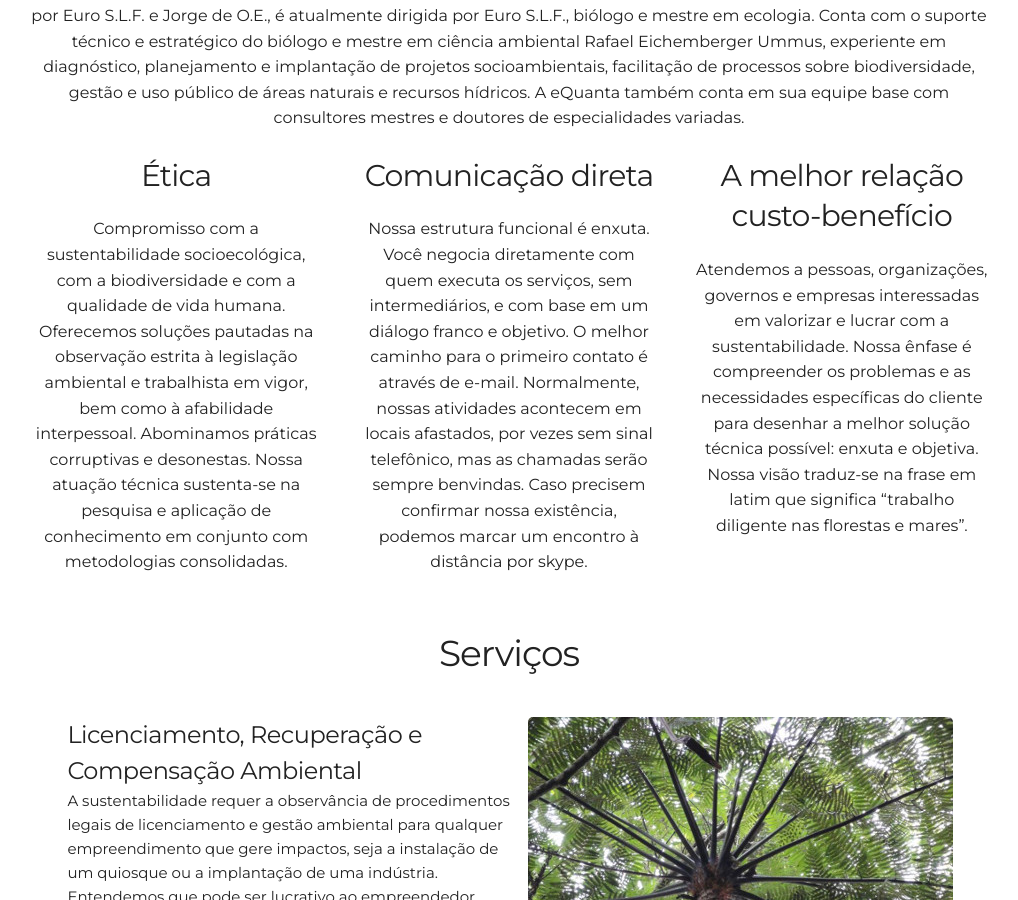
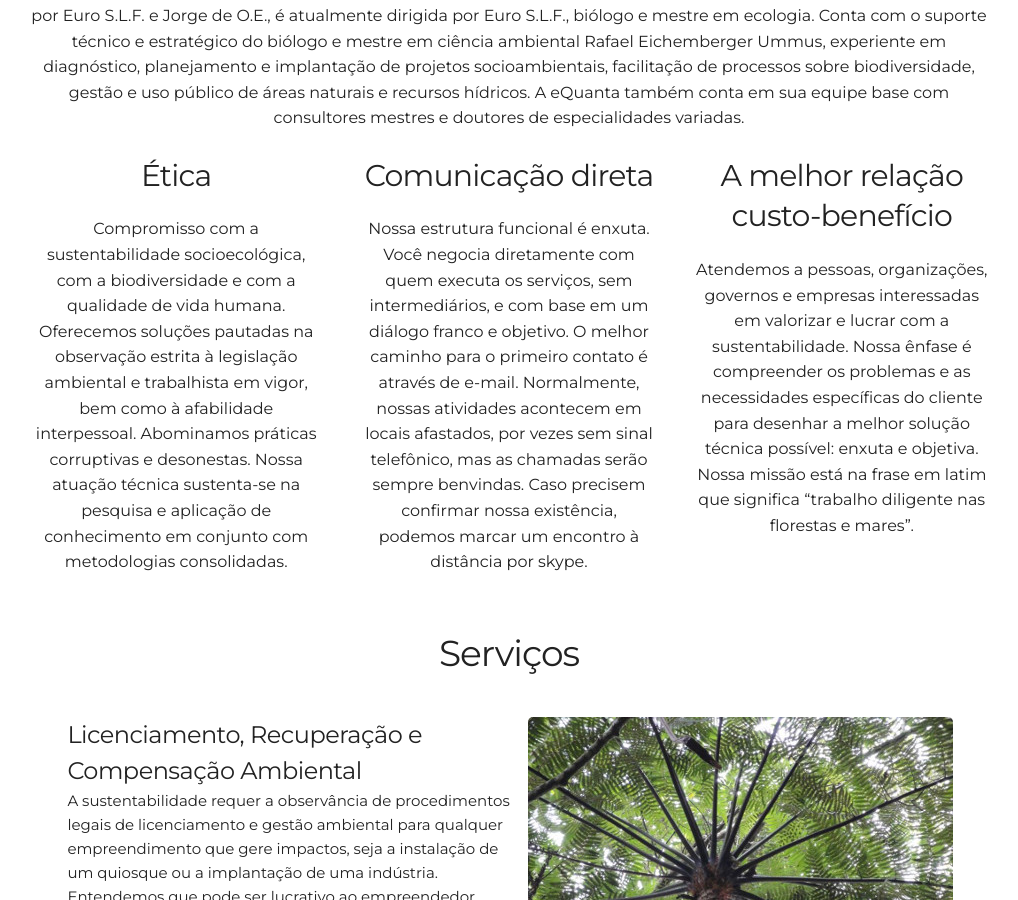
Before and after one commit to leroy1977/eQ1, a Jekyll site: the page built from index.html, in a window 1280 px wide and 900 px high, scrolled down 1032 px. Shown: the whole window, without its empty margins (131-1149 px from the left). Built offline with Jekyll 4.4.1, drawn with Linux system fonts in a browser that asks for light colours.

Commit message:
Update about.html

```diff
--- a/_includes/about.html
+++ b/_includes/about.html
@@ -29,7 +29,7 @@
       <!-- <i class="devicon-git-plain"></i>
       <i class="devicon-gulp-plain colored"></i>
       <i class="devicon-atom-original-wordmark"></i> -->
-      <p>Atendemos a pessoas, organizações, governos e empresas interessadas em valorizar e lucrar com a sustentabilidade. Nossa ênfase é compreender os problemas e as necessidades específicas do cliente para desenhar a melhor solução técnica possível: enxuta e objetiva. Nossa visão traduz-se na frase em latim que significa “trabalho diligente nas florestas e mares”.</p>
+      <p>Atendemos a pessoas, organizações, governos e empresas interessadas em valorizar e lucrar com a sustentabilidade. Nossa ênfase é compreender os problemas e as necessidades específicas do cliente para desenhar a melhor solução técnica possível: enxuta e objetiva. Nossa missão está na frase em latim que significa “trabalho diligente nas florestas e mares”.</p>
     </div>
   </div>
 </div>
```
